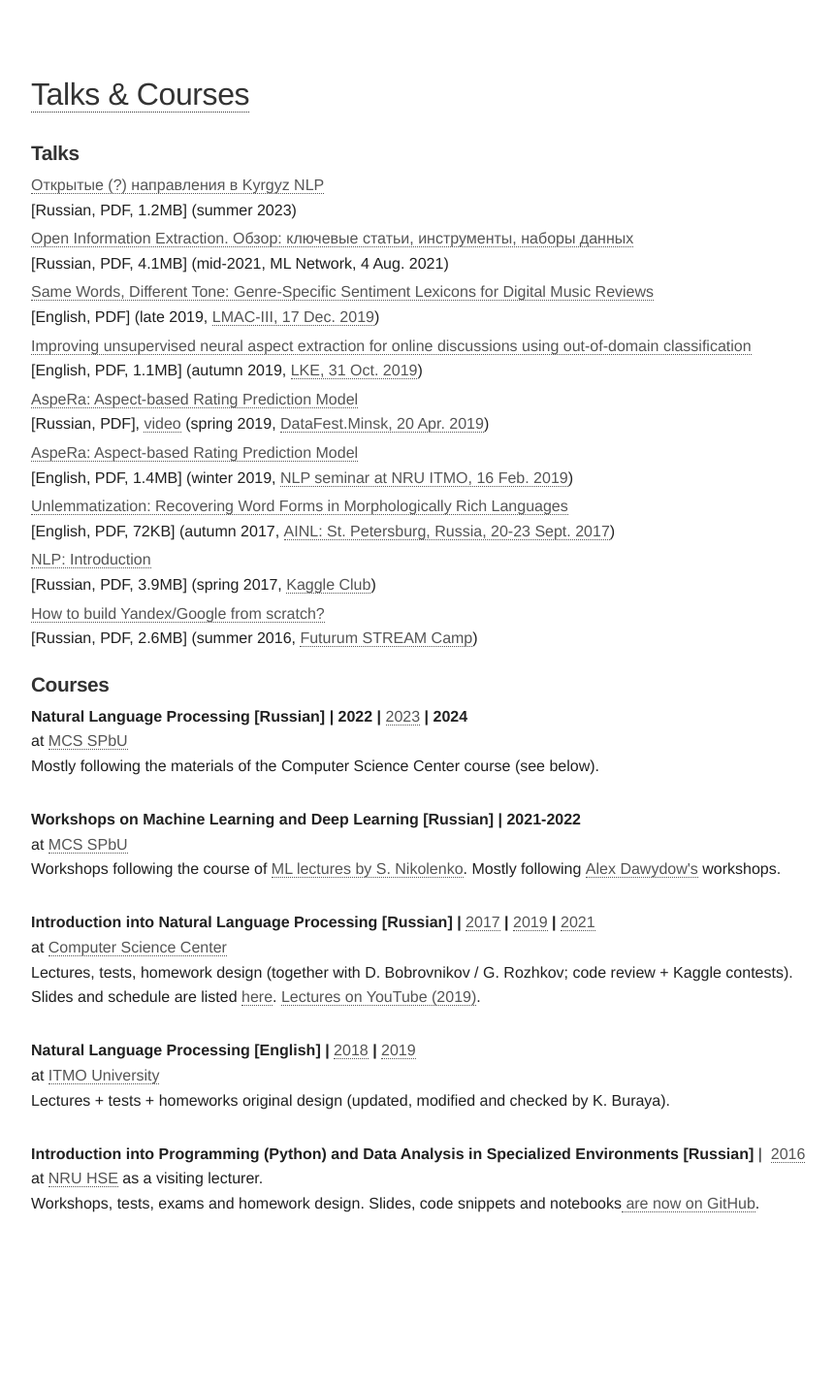
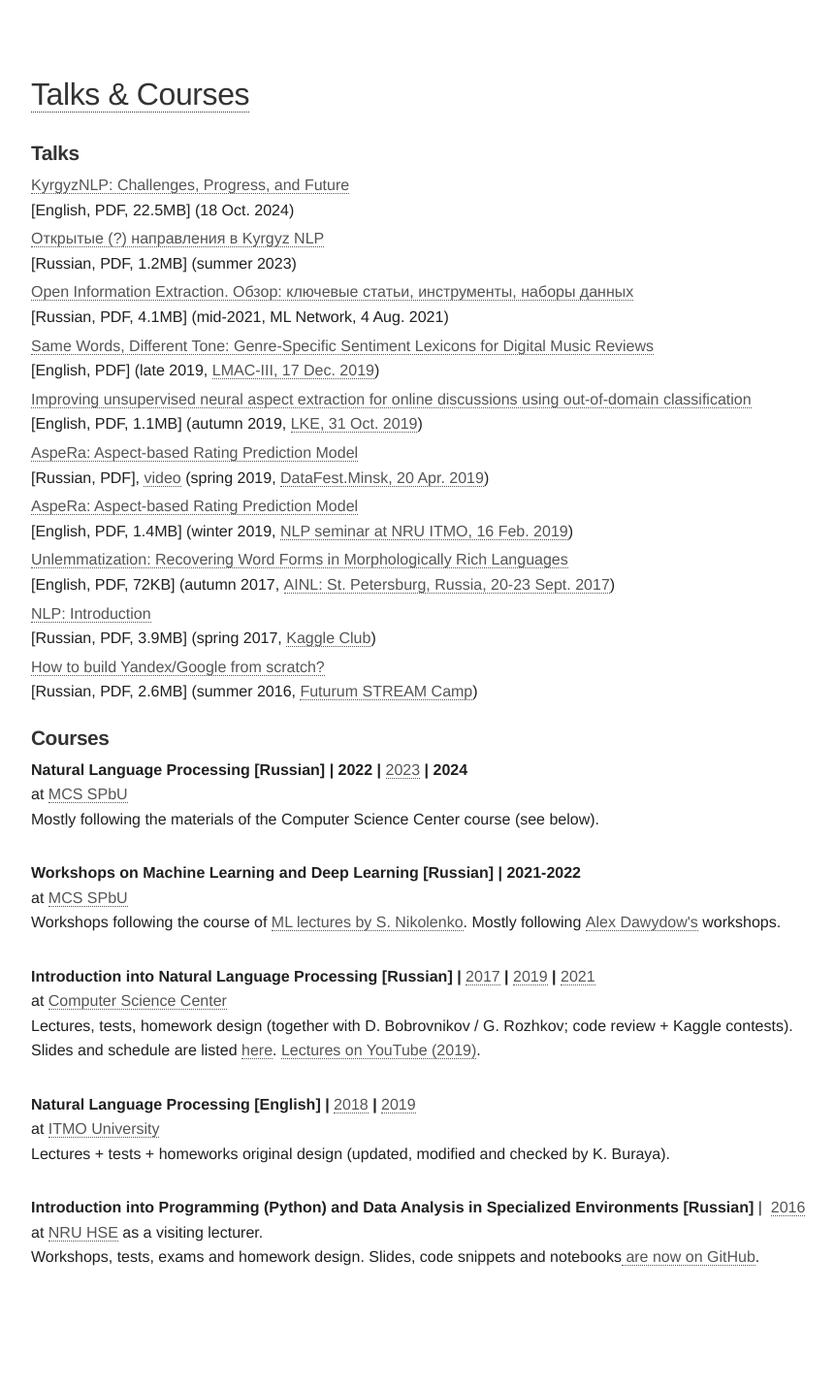
Before and after one commit to alexeyev/alexeyev.github.io, a Jekyll site: the page built from blahblahblah.html, in a window 1280 px wide. Shown: the whole page at 97% size, without its empty margins (208-1069 px from the left). Built offline with Jekyll 4.4.1, drawn with Linux system fonts in a browser that asks for light colours; before the commit the page ends 1375 px from its top, so only the background shows below that.

Commit message:
Update blahblahblah.html

```diff
--- a/blahblahblah.html
+++ b/blahblahblah.html
@@ -17,6 +17,11 @@ description: Lists of public talks and courses by Anton Alekseev. Links to the a
 <div class="content list">
     <h3>Talks</h3>
     <ul>
+	<li><b><a href="/pdf/kyrgyz-nlp-slides_2024.pdf">
+		KyrgyzNLP: Challenges, Progress, and Future</a></b>
+		<br/>[English, PDF, 22.5MB]
+		(18 Oct. 2024)
+		<br/>
 	<li><b><a href="/pdf/kyrgyz-nlp-slides_2023.pdf">
 		Открытые (?) направления в Kyrgyz NLP</a></b>
 		<br/>[Russian, PDF, 1.2MB]
```
